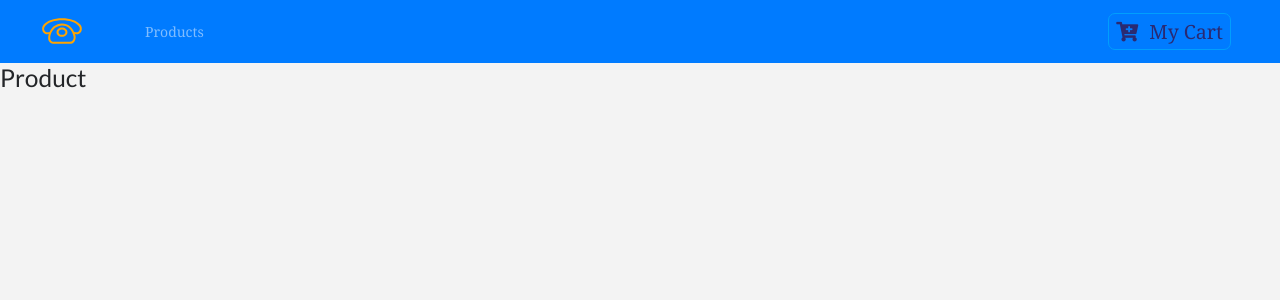
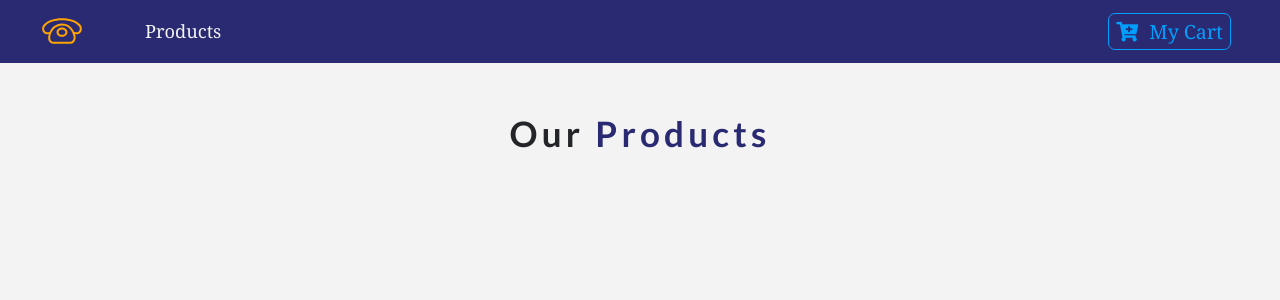
Before and after one commit to kovacevicemir/e-commerce-phone-shop, a React (Create React App) app: page / in a window 1280 px wide. Shown: the top 300 px of the page. Built offline with nearby package versions, Linux system fonts and the light colour scheme.

Commit message:
Setting up Context

```diff
--- a/src/App.js
+++ b/src/App.js
@@ -1,6 +1,5 @@
 import React, { Component } from 'react'
 import {Switch, Route} from 'react-router-dom'
-import logo from './logo.svg';
 import './App.css';
 import 'bootstrap/dist/css/bootstrap.min.css'
 
--- a/src/components/Button.js
+++ b/src/components/Button.js
@@ -5,7 +5,7 @@ export const ButtonContainer = styled.button`
     font-size:1.4rem;
     background:transparent;
     border:0.05rem solid var(--lightBlue);
-    color:var(--mainBlue);
+    color:var(--lightBlue);
     border-radius:0.5rem;
     padding:0.2rem 0.5rem;
     cursor:pointer;
--- a/src/components/Navbar.js
+++ b/src/components/Navbar.js
@@ -2,11 +2,12 @@ import React, { Component } from 'react'
 import {Link} from 'react-router-dom'
 import logo from '../logo.svg'
 import {ButtonContainer} from './Button'
+import styled from 'styled-components'
 
 export default class Navbar extends Component {
     render() {
         return (
-            <nav className='navbar navbar-expand-sm bg-primary navbar-dark px-sm-5'>
+            <NavWrapper className='navbar navbar-expand-sm navbar-dark px-sm-5'>
                 <Link to='/'>
                     <img src={logo} alt='logo' className='navbar-brand'></img>
                 </Link>
@@ -20,12 +21,22 @@ export default class Navbar extends Component {
                 <Link to='cart' className='ml-auto'>
                     <ButtonContainer>
                         <span className='mr-2'>
-                            <i class="shopping cart plus icon"></i>
+                            <i className="shopping cart plus icon"></i>
                         </span>
                         My Cart
                     </ButtonContainer>
                 </Link>
-            </nav>
+            </NavWrapper>
         )
     }
 }
+
+
+const NavWrapper = styled.nav`
+    background:var(--mainBlue);
+    .nav-link{
+        color:var(--mainWhite)!important;
+        font-size:1.3rem;
+        text-transform:capitalize;
+    }
+`
--- a/src/components/ProductList.js
+++ b/src/components/ProductList.js
@@ -1,12 +1,26 @@
 import React, { Component } from 'react'
 import Product from './Product'
+import Title from './Title'
+import {storeProducts} from '../data'
 
 export default class ProductList extends Component {
+    state={
+        products:storeProducts
+    }
     render() {
+        console.log(this.state.products)
+
         return (
-            <div>
-                <Product></Product>
-            </div>
+            <React.Fragment>
+                <div className='py-5'>
+                    <div className='container'>
+                        <Title name='our' title='products'/>
+                        <div className='row'>
+
+                        </div>
+                    </div>
+                </div>
+            </React.Fragment>
         )
     }
 }
--- /dev/null
+++ b/src/components/Title.js
@@ -0,0 +1,13 @@
+import React from 'react'
+
+export default function Title({name,title}) {
+    return (
+        <div className='row'>
+            <div className='col-10 mx-auto my-2 text-center text-title'>
+                <h1 className='text-capitalize font-weight-bold'>
+                    {name} <strong className='text-blue'>{title}</strong>
+                </h1>
+            </div>
+        </div>
+    )
+}
--- /dev/null
+++ b/src/context.js
@@ -0,0 +1,20 @@
+import React, { Component } from 'react'
+
+const ProductContext = React.createContext()
+//Provider
+//Consumer
+
+class ProductProvider extends Component {
+    render() {
+        return (
+            <ProductContext.Provider value="hello from context">
+                {this.props.children}
+            </ProductContext.Provider>
+        )
+    }
+}
+
+
+const ProductConsumer = ProductContext.Consumer
+
+export {ProductProvider, ProductConsumer}
--- a/src/index.js
+++ b/src/index.js
@@ -3,12 +3,16 @@ import ReactDOM from 'react-dom';
 import './index.css';
 import App from './App';
 import {BrowserRouter as Router} from 'react-router-dom'
+import {ProductProvider} from './context'
 
 
 ReactDOM.render(
-  <Router>
-    <App />
-  </Router>,
+  <ProductProvider>
+    <Router>
+        <App />
+    </Router>
+  </ProductProvider>
+  ,
   document.getElementById('root')
 );
 
```
